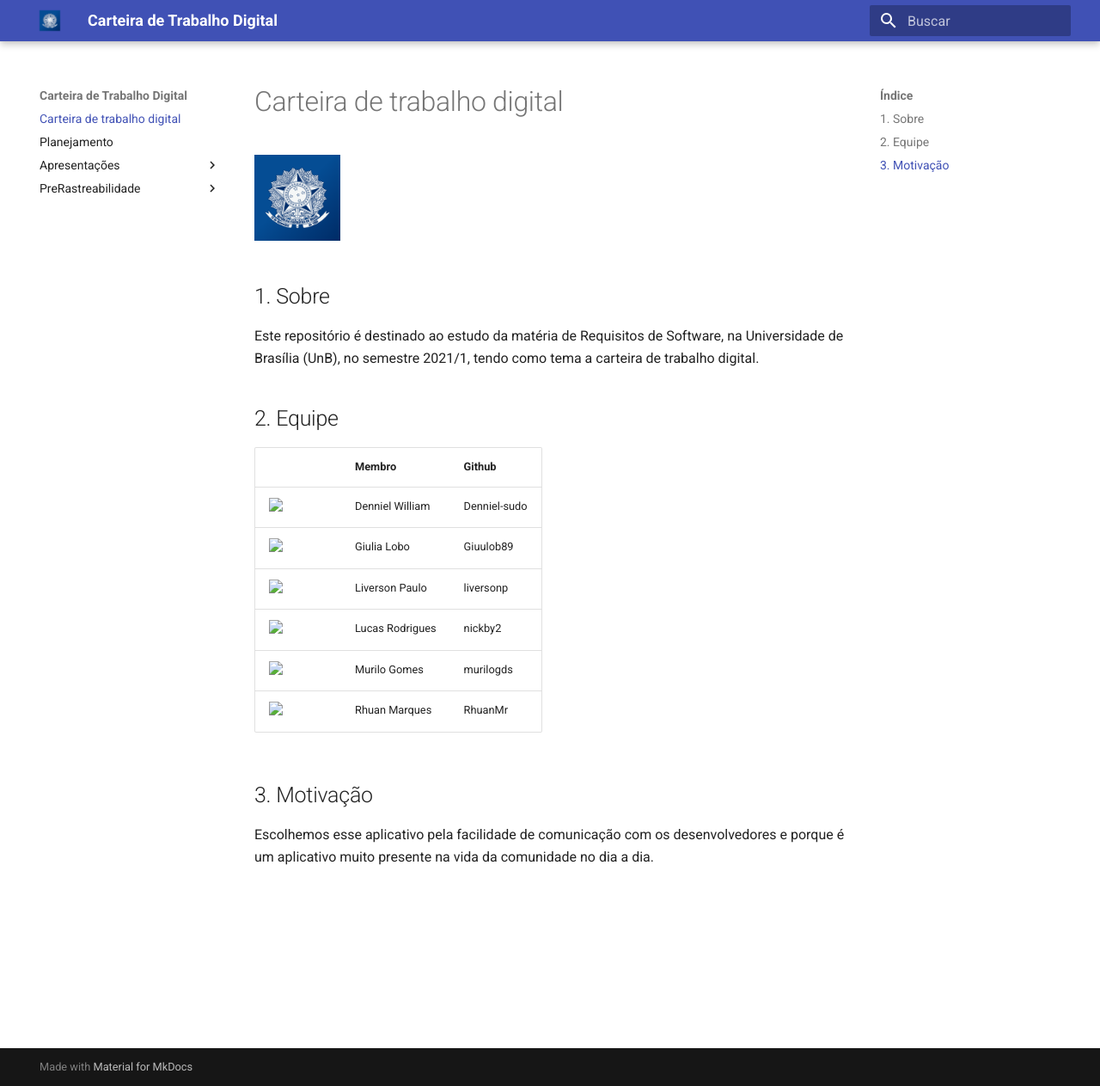
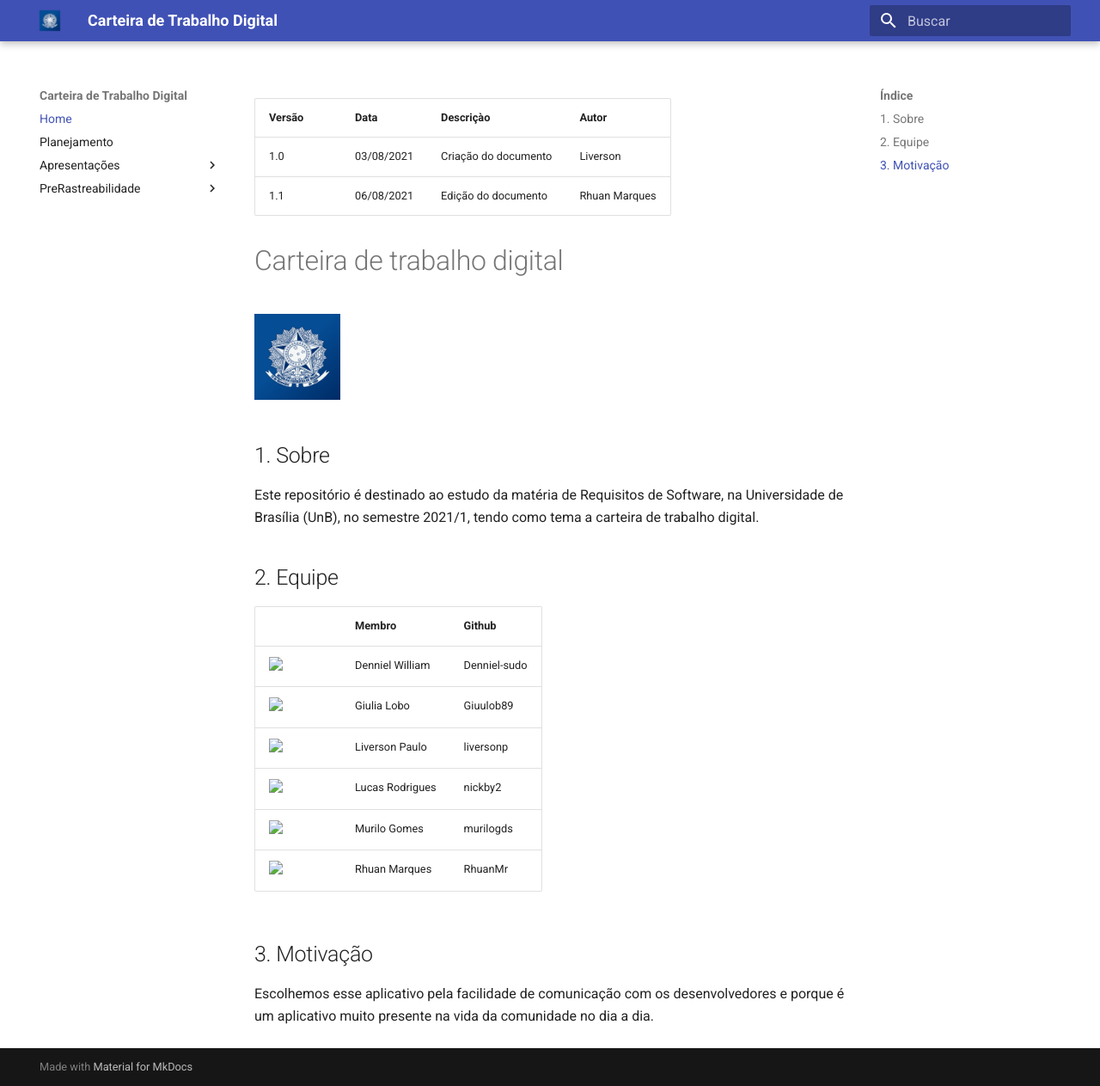
Before and after one commit to Requisitos-de-Software/2021.1-CarteiradeTrabalhoDigital, an MkDocs documentation site: the page built from docs/index.md, in a window 1280 px wide and 1263 px high. Shown: the whole window at 86% size. Built offline with MkDocs 1.6.1 and Material for MkDocs 9.7.7, drawn with Linux system fonts in a browser that asks for light colours.

Commit message:
Update index.md

```diff
--- a/docs/index.md
+++ b/docs/index.md
@@ -1,3 +1,8 @@
+| Versão | Data      | Descriçào           | Autor       |
+|--------|-----------|---------------------|-------------|
+| 1.0    | 03/08/2021| Criação do documento| Liverson    |
+| 1.1    | 06/08/2021| Edição do documento |Rhuan Marques|
+
 # Carteira de trabalho digital
 
 <img src="./assets/logo.png" width="100">
```
